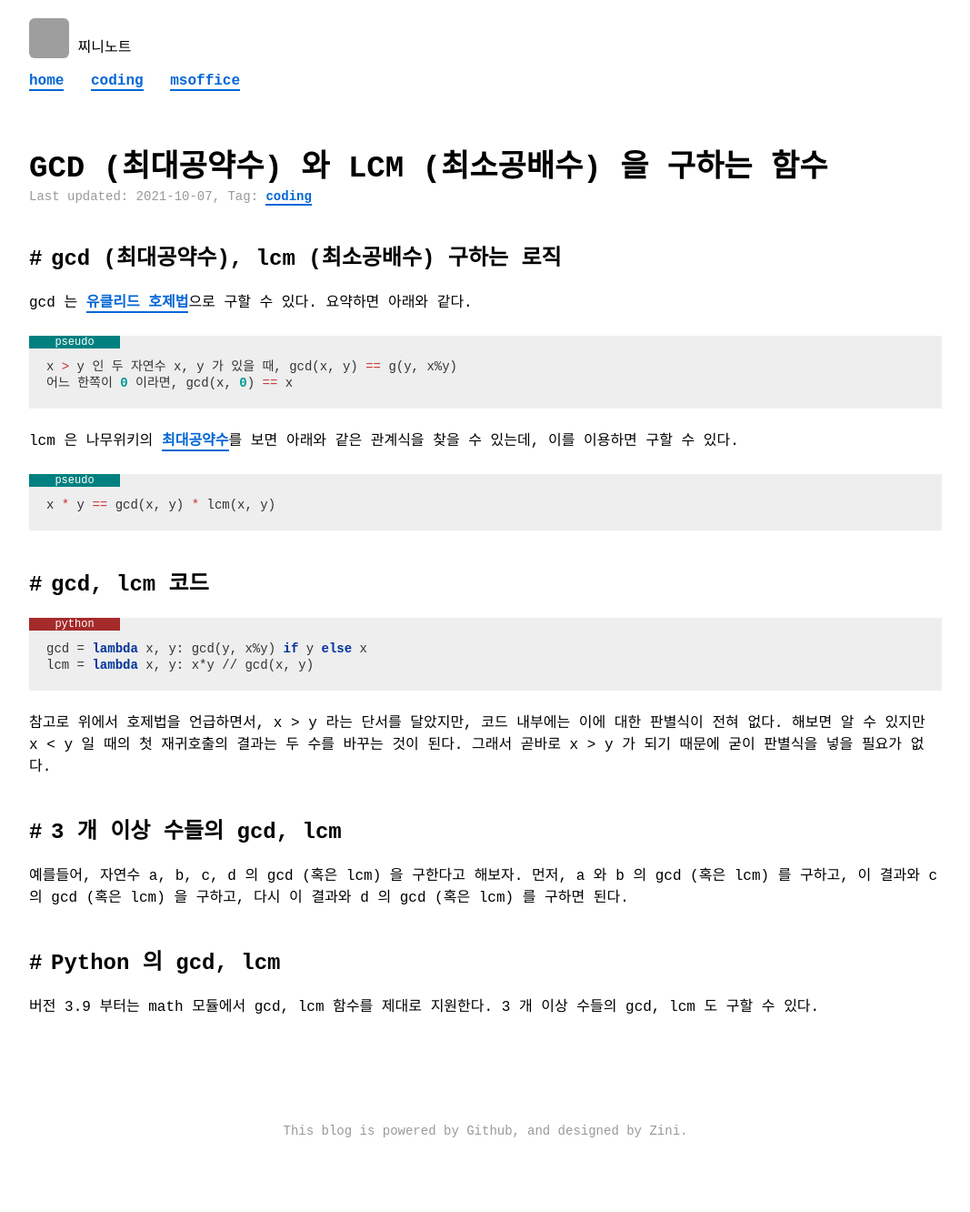
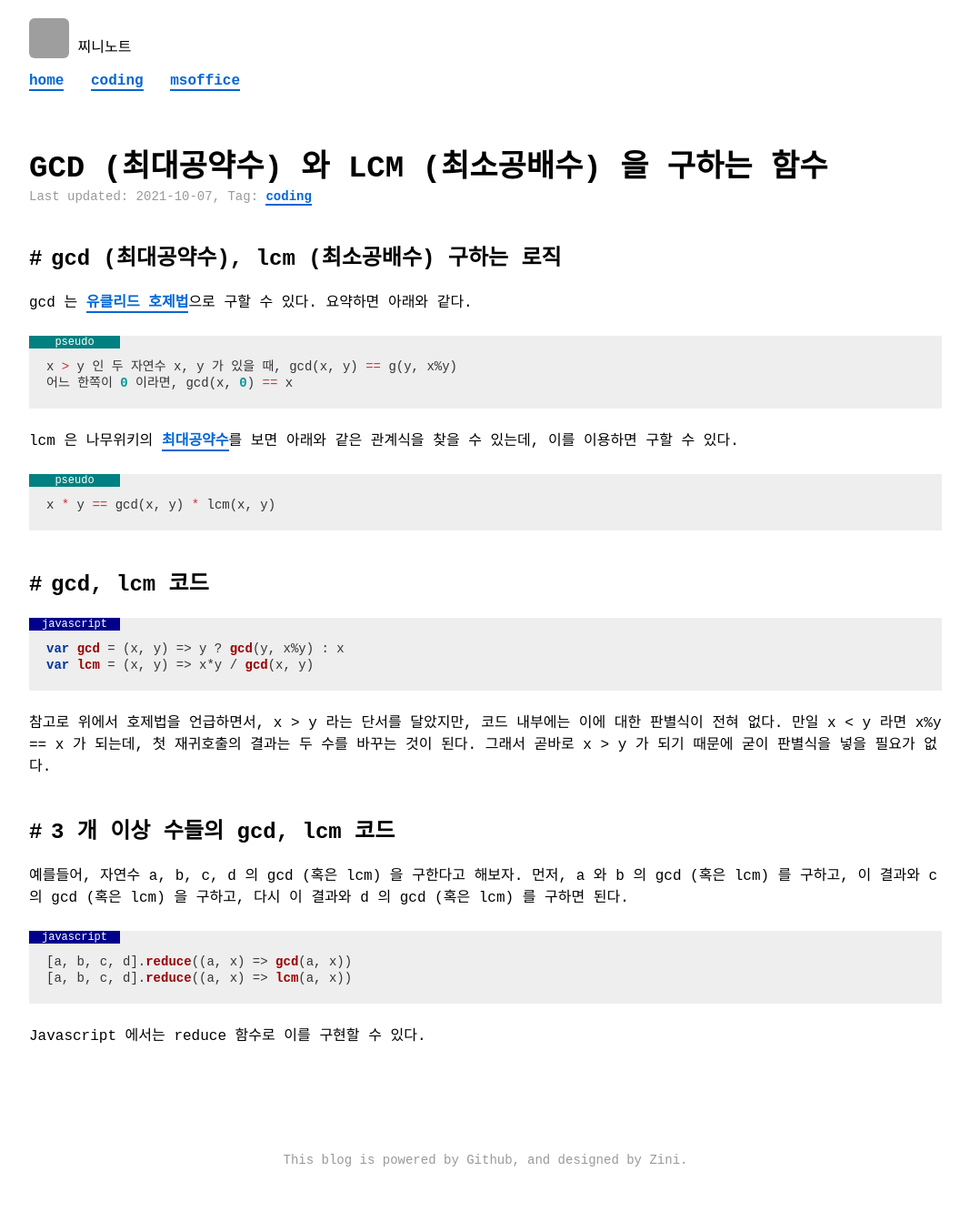
Before and after one commit to zininote/zininote.github.io-old-, a Jekyll site: the page built from _posts/coding/math/0010-01-01-gcd-and-lcm.md, in a window 1280 px wide. Shown: the whole page at 91% size, without its empty margins (106-1173 px from the left). Built offline with Jekyll 4.4.1, drawn with Linux system fonts in a browser that asks for light colours; nearby versions of some CDN libraries; some web fonts are replaced; comment, search, counter and statistics services are not loaded; a style sheet for code colours, icons or effects is not loaded; before the commit the page ends 1300 px from its top, so only the background shows below that; grey boxes are pictures that could not be loaded.

Commit message:
Update 0010-01-01-gcd-and-lcm.md

````diff
--- a/_posts/coding/math/0010-01-01-gcd-and-lcm.md
+++ b/_posts/coding/math/0010-01-01-gcd-and-lcm.md
@@ -24,18 +24,22 @@ x * y == gcd(x, y) * lcm(x, y)
 
 ## gcd, lcm 코드
 
-```python
-gcd = lambda x, y: gcd(y, x%y) if y else x
-lcm = lambda x, y: x*y // gcd(x, y)
+```javascript
+var gcd = (x, y) => y ? gcd(y, x%y) : x
+var lcm = (x, y) => x*y / gcd(x, y)
 ```
-{:.python}
+{:.javascript}
 
-참고로 위에서 호제법을 언급하면서, x > y 라는 단서를 달았지만, 코드 내부에는 이에 대한 판별식이 전혀 없다. 해보면 알 수 있지만 x < y 일 때의 첫 재귀호출의 결과는 두 수를 바꾸는 것이 된다. 그래서 곧바로 x > y 가 되기 때문에 굳이 판별식을 넣을 필요가 없다.
+참고로 위에서 호제법을 언급하면서, x > y 라는 단서를 달았지만, 코드 내부에는 이에 대한 판별식이 전혀 없다. 만일 x < y 라면 x%y == x 가 되는데, 첫 재귀호출의 결과는 두 수를 바꾸는 것이 된다. 그래서 곧바로 x > y 가 되기 때문에 굳이 판별식을 넣을 필요가 없다.
 
-## 3 개 이상 수들의 gcd, lcm
+## 3 개 이상 수들의 gcd, lcm 코드
 
 예를들어, 자연수 a, b, c, d 의 gcd (혹은 lcm) 을 구한다고 해보자. 먼저, a 와 b 의 gcd (혹은 lcm) 를 구하고, 이 결과와 c 의 gcd (혹은 lcm) 을 구하고, 다시 이 결과와 d 의 gcd (혹은 lcm) 를 구하면 된다.
 
-## Python 의 gcd, lcm
+```javascript
+[a, b, c, d].reduce((a, x) => gcd(a, x))
+[a, b, c, d].reduce((a, x) => lcm(a, x))
+```
+{:.javascript}
 
-버전 3.9 부터는 math 모듈에서 gcd, lcm 함수를 제대로 지원한다. 3 개 이상 수들의 gcd, lcm 도 구할 수 있다.
+Javascript 에서는 reduce 함수로 이를 구현할 수 있다.
````
